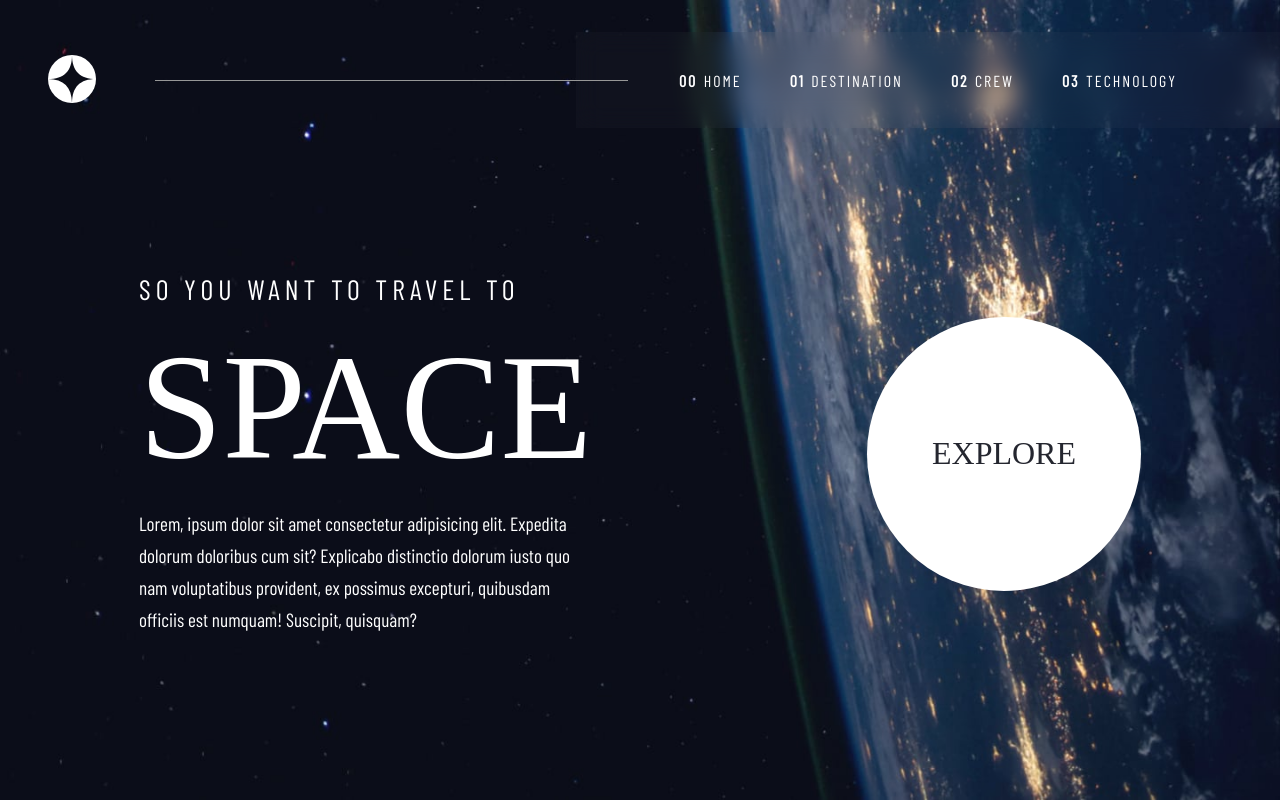
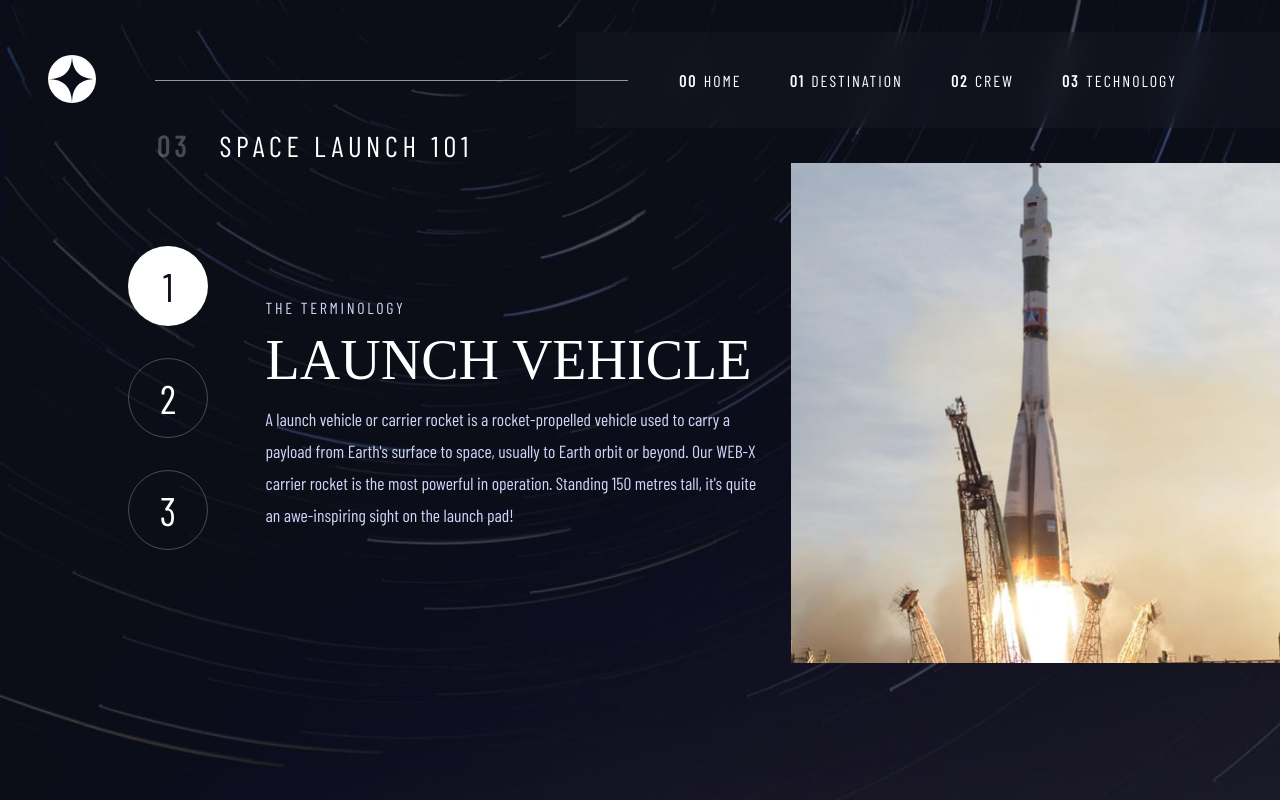
Before and after one commit to thel3onardo/space-tourism, a Vue app: page /#/technology in a window 1280 px wide. Before the commit this address led to /#/. Built offline with nearby package versions, Linux system fonts and the light colour scheme; a web font is replaced by a local one.

Commit message:
feat: background music added; technology item component created

```diff
--- a/src/App.vue
+++ b/src/App.vue
@@ -1,8 +1,20 @@
 <template>
   <div id="app">
+    <audio loop ref="audio">
+      <source src="./audio/interstellar.mp3" type="audio/mpeg">
+    </audio>
     <router-view/>
   </div>
 </template>
+
+<script>
+export default {
+  mounted() {
+    this.$refs.audio.volume = 0.5
+    console.log(this.$refs.audio.volume)
+  }
+}
+</script>
 
 <style lang="scss">
   @import './sass/variables.scss';
@@ -42,4 +54,5 @@
     filter: brightness(1.5);
     box-shadow: 0px 0px 30px rgba(255, 255, 255, 1);
   }
+
 </style>
--- /dev/null
+++ b/src/components/TechnologyItem.vue
@@ -0,0 +1,73 @@
+<template>
+  <div class="tech-item">
+    <div class="tech-item__text">
+        <span>the terminology</span>
+        <h1>{{ item_title }}</h1>
+        <p>{{ item_description }}</p>
+    </div>
+    <div class="tech-item__image">
+        <img :src="require(`../assets/technology/${item_image}.jpg`)">
+    </div>
+  </div>
+</template>
+
+<script>
+export default {
+    props: {
+        item_title: {
+            type: String,
+            required: true
+        },
+        item_description: {
+            type: String,
+            required: true
+        },
+        item_image: {
+            type: String,
+            required: true
+        }
+    }
+}
+</script>
+
+<style lang="sass" scoped>
+    @import '@/sass/_variables.scss'
+
+    .tech-item
+        height: 100%
+        width: 100%
+
+        display: flex
+        justify-content: space-between
+        align-items: center
+
+    .tech-item__text
+        width: 50%
+
+        span
+            font-size: 1rem
+            line-height: 19.2px
+            color: $color_pale_blue
+            text-transform: uppercase
+            letter-spacing: 2.7px
+
+        h1
+            margin: .2em 0
+            color: $color_white
+            font-family: $text-titles
+            font-size: 56px
+            font-weight: 400
+            text-transform: uppercase
+
+        p
+            color: $color_pale_blue
+            line-height: 32px
+            font-size: 1.1rem
+
+    .tech-item__image
+        img
+            max-height: 500px
+            height: 100%
+            width: 100%
+            object-fit: cover
+</style>
--- a/src/views/Technology.vue
+++ b/src/views/Technology.vue
@@ -2,16 +2,16 @@
     <div class="technology">
         <NavBar/>
 
-        <div>
+        <div class="technology__content-container">
             <Header :page_number="'03'" :header_label="'space launch 101'"/>
 
-            <div class="technology-content">
-                <div class="technology-content__menu">
+            <div class="technology__content">
+                <div class="technology__content__menu">
                     <TechnologyCircle :is_active="true" :circle_number="1"/>
                     <TechnologyCircle :is_active="false" :circle_number="2"/>
                     <TechnologyCircle :is_active="false" :circle_number="3"/>
                 </div>
-                <!-- item will come here -->
+                <TechnologyItem :item_title="'launch vehicle'" :item_description="`A launch vehicle or carrier rocket is a rocket-propelled vehicle used to carry a payload from Earth's surface to space, usually to Earth orbit or beyond. Our WEB-X carrier rocket is the most powerful in operation. Standing 150 metres tall, it's quite an awe-inspiring sight on the launch pad!`" :item_image="'image-launch-vehicle-portrait'"/>
             </div>
         </div>
     </div>
@@ -21,13 +21,15 @@
 import NavBar from '../components/NavBar.vue'
 import Header from '../components/Header.vue'
 import TechnologyCircle from '../components/TechnologyCircle.vue'
+import TechnologyItem from '../components/TechnologyItem.vue'
 
 export default {
     name: 'Technology',
     components: {
         NavBar,
         Header,
-        TechnologyCircle
+        TechnologyCircle,
+        TechnologyItem
     }
 }
 </script>
@@ -41,12 +43,25 @@ export default {
         flex-direction: column
 
         background-image: url('../assets/technology/background-technology-desktop.jpg')
+        background-size: cover
+        background-position: center
+        background-repeat: no-repeat
+
+    .technology__content-container
+        max-width: 1400px
+        margin: 0 auto
 
     .technology__content
         display: flex
+        align-items: center
 
-    .technology-content__menu
+    .technology__content__menu
         display: flex
         flex-direction: column
+        padding-right: 5%
+
+    .technology__content-container
+        height: 85%
+        padding-left: 10%
 
 </style>
```
Also changed, not shown: 1 other file (tests, documents, lock files or other folders).
